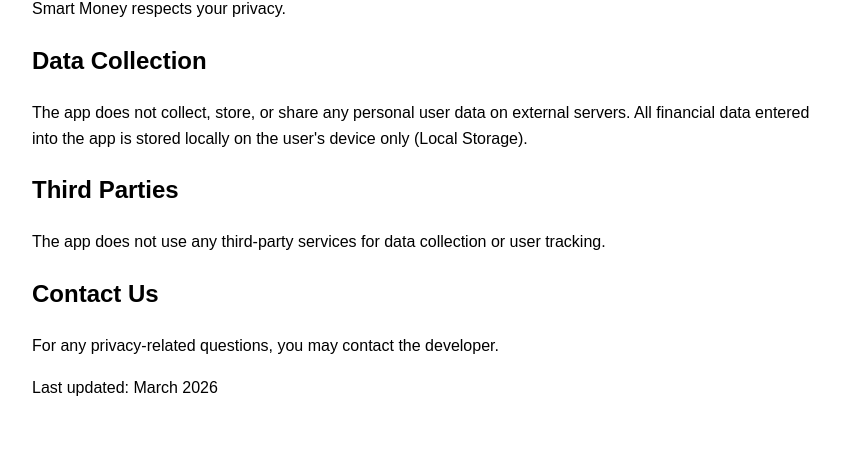
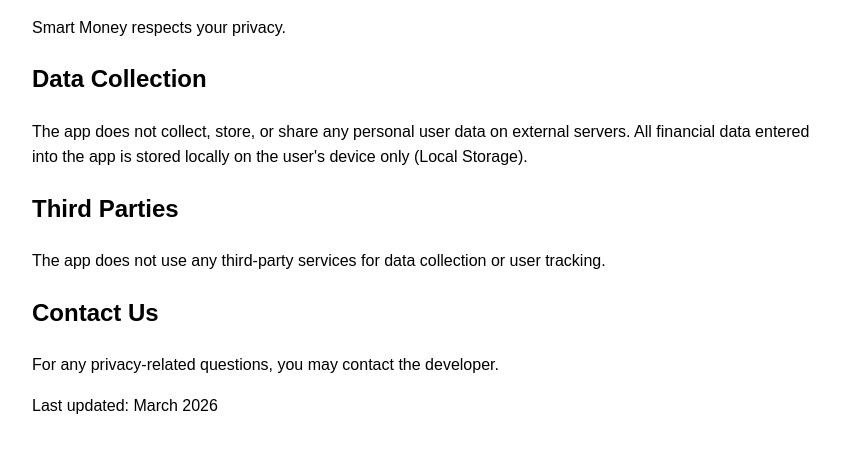
Before and after one commit to Segal-Daniel/smart-money, a plain HTML site: page privacy.html in a window 1280 px wide. Shown: the part 634-1089 px from the top of the page, without its empty margins (208-1071 px from the left). Drawn offline with Linux system fonts and the light colour scheme.

Commit message:
Update privacy.html

```diff
--- a/privacy.html
+++ b/privacy.html
@@ -5,7 +5,7 @@
     <title>מדיניות פרטיות - כסף חכם</title>
     <style>
         body { font-family: sans-serif; line-height: 1.6; padding: 20px; max-width: 800px; margin: auto; }
-        .en { direction: ltr; text-align: left; }
+        .en { direction: ltr; text-align: left; margin-top: 40px; }
     </style>
 </head>
 <body>
```
